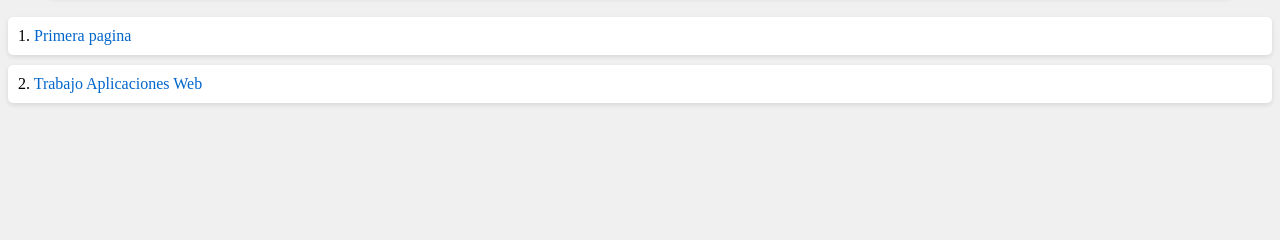
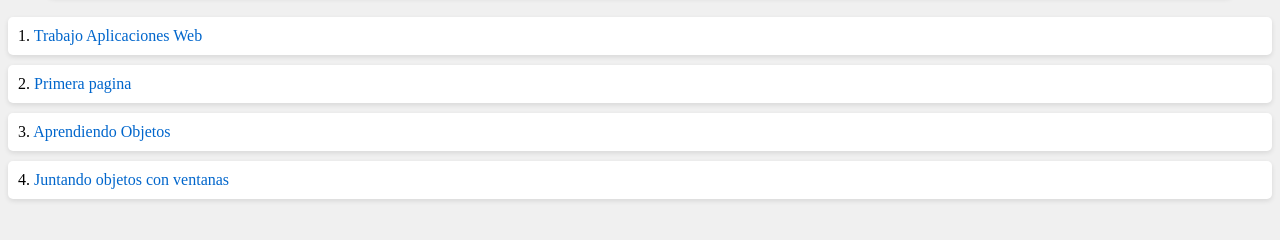
Before and after one commit to ErjuanK/Rostro.github-io, a plain HTML site: page index.html in a window 1280 px wide. Shown: the part 86-326 px from the top of the page. Drawn offline with Linux system fonts and the light colour scheme.

Commit message:
Completando Index

```diff
--- a/index.html
+++ b/index.html
@@ -9,8 +9,10 @@
 <body>
     <h1>ALL MY LEARNING</h1>
 <ol>
+    <li><a href="Aplicaciones Web/Trabajo Comparación/Index.html">Trabajo Aplicaciones Web</a></li>
         <li><a href="HLC/Edades/edad.html">Primera pagina</a></li>
-        <li><a href="Aplicaciones Web/Trabajo Comparación/Index.html">Trabajo Aplicaciones Web</a></li>
+        <li><a href="HLC/Aprendiendo-Objetos/conobjetos.html">Aprendiendo Objetos</a></li>
+        <li><a href="HLC/Aprendiendo-Objetos/Ejemplo.html">Juntando objetos con ventanas</a></li>
 </ol>
 </body>
 </html>
```
